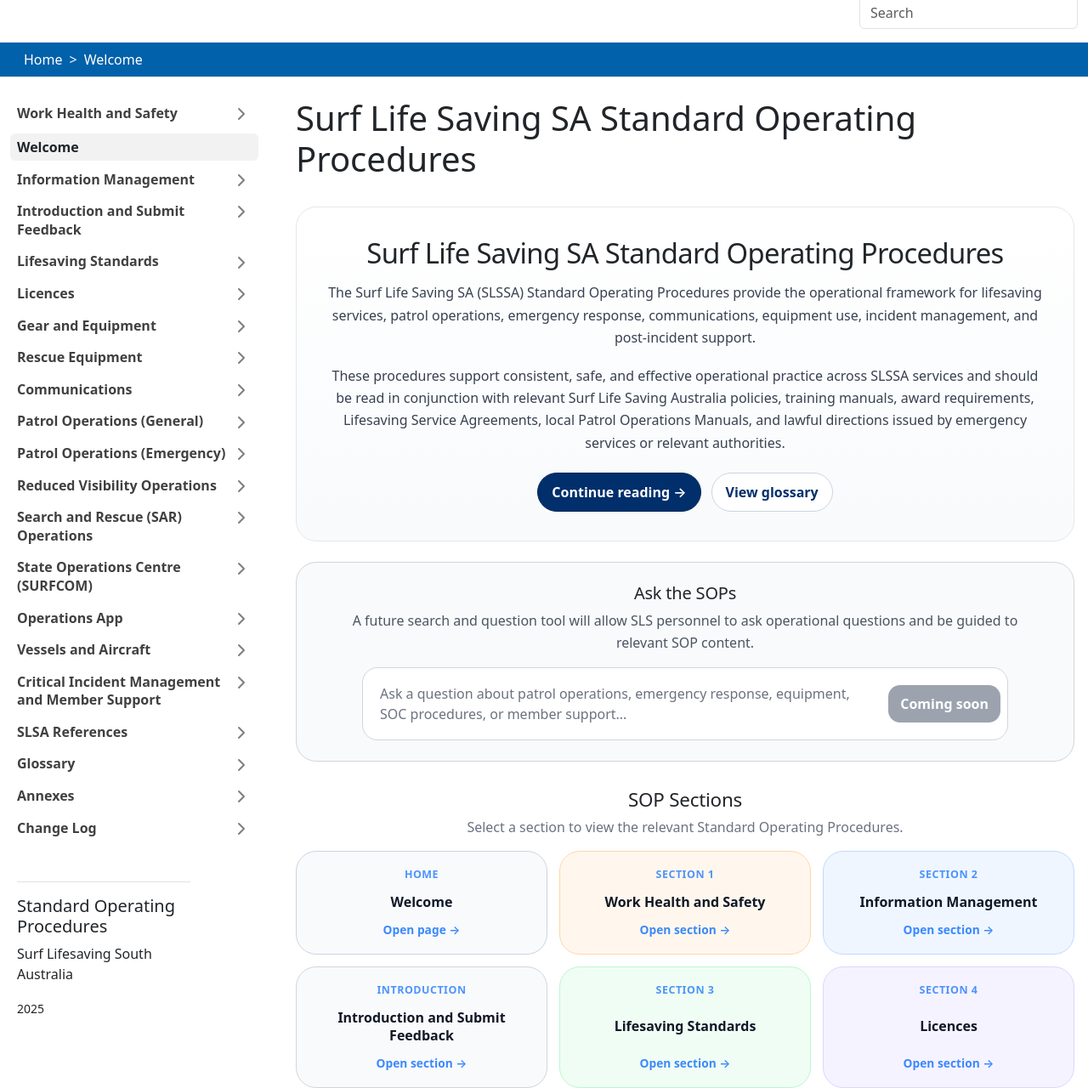
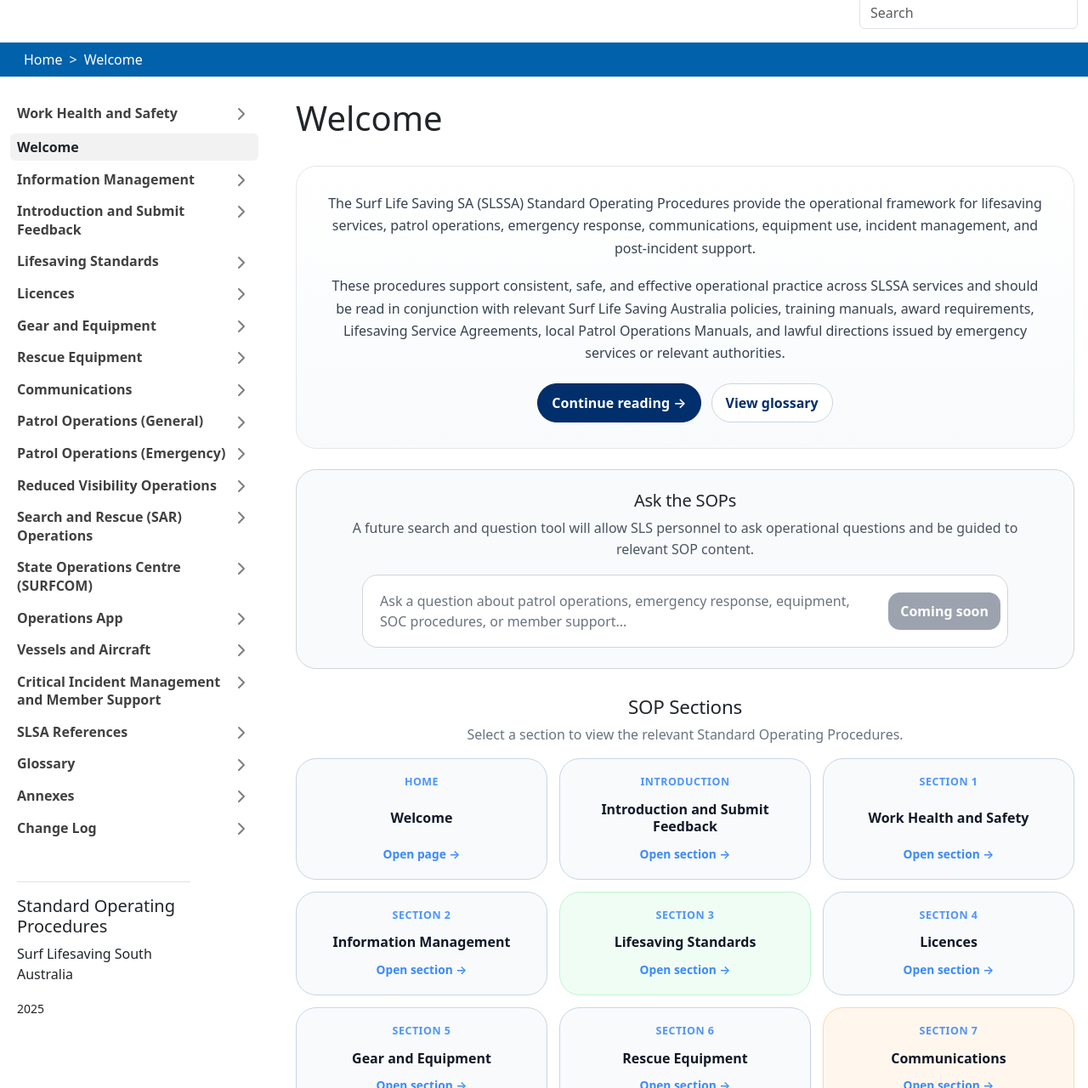
Before and after one commit to slssa-soc/sops-working, a Jekyll site: the page built from index.md, in a window 1280 px wide and 1400 px high, cut to the strip 120-1400 px from the top of the window. Shown: the whole strip at 85% size. Built offline with Jekyll 4.4.1, drawn with Linux system fonts in a browser that asks for light colours; part of the change alters nothing that is shown.

Commit message:
Update SOP home tile colours

```diff
--- a/index.md
+++ b/index.md
@@ -1,6 +1,5 @@
 ---
-title: Surf Life Saving SA Standard Operating Procedures
-nav: Welcome
+title: Welcome
 nav_order: 1
 layout: lesson-content
 ---
@@ -14,20 +13,11 @@ layout: lesson-content
   }
 
   .sop-hero {
-    padding: 34px 28px;
+    padding: 30px 28px;
     margin-bottom: 24px;
     border: 1px solid #e5e7eb;
     border-radius: 24px;
     background: linear-gradient(180deg, #ffffff 0%, #f8fafc 100%);
-    text-align: center;
-  }
-
-  .sop-hero h1 {
-    margin-top: 0;
-    margin-bottom: 14px;
-    font-size: 2.05rem;
-    line-height: 1.2;
-    letter-spacing: -0.02em;
     text-align: center;
   }
 
@@ -208,19 +198,35 @@ layout: lesson-content
     text-align: center;
   }
 
-  .sop-neutral { background: #f8fafc; border-color: #cbd5e1; }
-  .sop-admin { background: #f9fafb; border-color: #d1d5db; }
-  .sop-whs { background: #fff7ed; border-color: #fed7aa; }
-  .sop-info { background: #eff6ff; border-color: #bfdbfe; }
-  .sop-standards { background: #f0fdf4; border-color: #bbf7d0; }
-  .sop-licences { background: #f5f3ff; border-color: #ddd6fe; }
-  .sop-equipment { background: #f4f4f5; border-color: #d4d4d8; }
-  .sop-comms { background: #ecfeff; border-color: #a5f3fc; }
-  .sop-patrol { background: #fffbeb; border-color: #fde68a; }
-  .sop-emergency { background: #fef2f2; border-color: #fecaca; }
-  .sop-sar { background: #f0f9ff; border-color: #bae6fd; }
-  .sop-soc { background: #eef2ff; border-color: #c7d2fe; }
-  .sop-support { background: #faf5ff; border-color: #e9d5ff; }
+  .sop-grey {
+    background: #f8fafc;
+    border-color: #cbd5e1;
+  }
+
+  .sop-red {
+    background: #fef2f2;
+    border-color: #fecaca;
+  }
+
+  .sop-yellow {
+    background: #fffbeb;
+    border-color: #fde68a;
+  }
+
+  .sop-blue {
+    background: #eff6ff;
+    border-color: #bfdbfe;
+  }
+
+  .sop-green {
+    background: #f0fdf4;
+    border-color: #bbf7d0;
+  }
+
+  .sop-orange {
+    background: #fff7ed;
+    border-color: #fed7aa;
+  }
 
   @media (max-width: 900px) {
     .sop-tile-grid {
@@ -232,10 +238,6 @@ layout: lesson-content
     .sop-hero {
       padding: 24px 20px;
       border-radius: 22px;
-    }
-
-    .sop-hero h1 {
-      font-size: 1.65rem;
     }
 
     .sop-ai-placeholder {
@@ -271,8 +273,6 @@ layout: lesson-content
 <div class="sop-home">
 
   <section class="sop-hero">
-    <h1>Surf Life Saving SA Standard Operating Procedures</h1>
-
     <p>
       The Surf Life Saving SA (SLSSA) Standard Operating Procedures provide the operational framework for lifesaving services, patrol operations, emergency response, communications, equipment use, incident management, and post-incident support.
     </p>
@@ -307,7 +307,7 @@ layout: lesson-content
 
   <section class="sop-tile-grid">
 
-    <a class="sop-tile sop-neutral" href="./">
+    <a class="sop-tile sop-grey" href="./">
       <span class="sop-tile-content">
         <span class="sop-tile-number">Home</span>
         <span class="sop-tile-title">Welcome</span>
@@ -315,7 +315,15 @@ layout: lesson-content
       </span>
     </a>
 
-    <a class="sop-tile sop-whs" href="./1-work-health-and-safety/1.1-work-health-and-safety.html">
+    <a class="sop-tile sop-grey" href="./introduction.html">
+      <span class="sop-tile-content">
+        <span class="sop-tile-number">Introduction</span>
+        <span class="sop-tile-title">Introduction and Submit Feedback</span>
+        <span class="sop-tile-link">Open section →</span>
+      </span>
+    </a>
+
+    <a class="sop-tile sop-grey" href="./1-work-health-and-safety/1.1-work-health-and-safety.html">
       <span class="sop-tile-content">
         <span class="sop-tile-number">Section 1</span>
         <span class="sop-tile-title">Work Health and Safety</span>
@@ -323,7 +331,7 @@ layout: lesson-content
       </span>
     </a>
 
-    <a class="sop-tile sop-info" href="./2-information-management/2.1-information-management-and-online-services.html">
+    <a class="sop-tile sop-grey" href="./2-information-management/2.1-information-management-and-online-services.html">
       <span class="sop-tile-content">
         <span class="sop-tile-number">Section 2</span>
         <span class="sop-tile-title">Information Management</span>
@@ -331,15 +339,7 @@ layout: lesson-content
       </span>
     </a>
 
-    <a class="sop-tile sop-admin" href="./introduction.html">
-      <span class="sop-tile-content">
-        <span class="sop-tile-number">Introduction</span>
-        <span class="sop-tile-title">Introduction and Submit Feedback</span>
-        <span class="sop-tile-link">Open section →</span>
-      </span>
-    </a>
-
-    <a class="sop-tile sop-standards" href="./3-lifesaving-standards/3.1-lifesaving-service-agreements.html">
+    <a class="sop-tile sop-green" href="./3-lifesaving-standards/3.1-lifesaving-service-agreements.html">
       <span class="sop-tile-content">
         <span class="sop-tile-number">Section 3</span>
         <span class="sop-tile-title">Lifesaving Standards</span>
@@ -347,7 +347,7 @@ layout: lesson-content
       </span>
     </a>
 
-    <a class="sop-tile sop-licences" href="./4-rescue-vessels/4.1-licences.html">
+    <a class="sop-tile sop-grey" href="./4-rescue-vessels/4.1-licences.html">
       <span class="sop-tile-content">
         <span class="sop-tile-number">Section 4</span>
         <span class="sop-tile-title">Licences</span>
@@ -355,7 +355,7 @@ layout: lesson-content
       </span>
     </a>
 
-    <a class="sop-tile sop-equipment" href="./5-gear-and-equipment/5.1-lifesaving-vehicles.html">
+    <a class="sop-tile sop-grey" href="./5-gear-and-equipment/5.1-lifesaving-vehicles.html">
       <span class="sop-tile-content">
         <span class="sop-tile-number">Section 5</span>
         <span class="sop-tile-title">Gear and Equipment</span>
@@ -363,7 +363,7 @@ layout: lesson-content
       </span>
     </a>
 
-    <a class="sop-tile sop-equipment" href="./6-rescue-equipment/6.1-public-rescue-equipment-to-be-issued.html">
+    <a class="sop-tile sop-grey" href="./6-rescue-equipment/6.1-public-rescue-equipment-to-be-issued.html">
       <span class="sop-tile-content">
         <span class="sop-tile-number">Section 6</span>
         <span class="sop-tile-title">Rescue Equipment</span>
@@ -371,7 +371,7 @@ layout: lesson-content
       </span>
     </a>
 
-    <a class="sop-tile sop-comms" href="./7-communications/7.1-radio-communications.html">
+    <a class="sop-tile sop-orange" href="./7-communications/7.1-radio-communications.html">
       <span class="sop-tile-content">
         <span class="sop-tile-number">Section 7</span>
         <span class="sop-tile-title">Communications</span>
@@ -379,7 +379,7 @@ layout: lesson-content
       </span>
     </a>
 
-    <a class="sop-tile sop-patrol" href="./8-patrol-operations-general/8.1-beach-management-methods-and-roles.html">
+    <a class="sop-tile sop-yellow" href="./8-patrol-operations-general/8.1-beach-management-methods-and-roles.html">
       <span class="sop-tile-content">
         <span class="sop-tile-number">Section 8</span>
         <span class="sop-tile-title">Patrol Operations (General)</span>
@@ -387,7 +387,7 @@ layout: lesson-content
       </span>
     </a>
 
-    <a class="sop-tile sop-emergency" href="./9-patrol-operations-emergency/9.1-emergency-patrol-area-closure-and-evacuation.html">
+    <a class="sop-tile sop-red" href="./9-patrol-operations-emergency/9.1-emergency-patrol-area-closure-and-evacuation.html">
       <span class="sop-tile-content">
         <span class="sop-tile-number">Section 9</span>
         <span class="sop-tile-title">Patrol Operations (Emergency)</span>
@@ -395,7 +395,7 @@ layout: lesson-content
       </span>
     </a>
 
-    <a class="sop-tile sop-emergency" href="./10-reduced-visibility-operations/10.1-reduced-visibility-operations.html">
+    <a class="sop-tile sop-grey" href="./10-reduced-visibility-operations/10.1-reduced-visibility-operations.html">
       <span class="sop-tile-content">
         <span class="sop-tile-number">Section 10</span>
         <span class="sop-tile-title">Reduced Visibility Operations</span>
@@ -403,7 +403,7 @@ layout: lesson-content
       </span>
     </a>
 
-    <a class="sop-tile sop-sar" href="./11-search-and-rescue-SAR-operations/11.1-sar-responsibilities-to-be-issued.html">
+    <a class="sop-tile sop-grey" href="./11-search-and-rescue-SAR-operations/11.1-sar-responsibilities-to-be-issued.html">
       <span class="sop-tile-content">
         <span class="sop-tile-number">Section 11</span>
         <span class="sop-tile-title">Search and Rescue (SAR) Operations</span>
@@ -411,7 +411,7 @@ layout: lesson-content
       </span>
     </a>
 
-    <a class="sop-tile sop-soc" href="./12-state-operations-centre-soc-surfcom/12.1-state-operations-centre-soc-surfcom.html">
+    <a class="sop-tile sop-grey" href="./12-state-operations-centre-soc-surfcom/12.1-state-operations-centre-soc-surfcom.html">
       <span class="sop-tile-content">
         <span class="sop-tile-number">Section 12</span>
         <span class="sop-tile-title">State Operations Centre (SURFCOM)</span>
@@ -419,7 +419,7 @@ layout: lesson-content
       </span>
     </a>
 
-    <a class="sop-tile sop-soc" href="./13-operations-app/13.1-operations-app-general-operations.html">
+    <a class="sop-tile sop-grey" href="./13-operations-app/13.1-operations-app-general-operations.html">
       <span class="sop-tile-content">
         <span class="sop-tile-number">Section 13</span>
         <span class="sop-tile-title">Operations App</span>
@@ -427,7 +427,7 @@ layout: lesson-content
       </span>
     </a>
 
-    <a class="sop-tile sop-equipment" href="./14-vessels-and-aircraft/14.1-helicopter-landing-site.html">
+    <a class="sop-tile sop-grey" href="./14-vessels-and-aircraft/14.1-helicopter-landing-site.html">
       <span class="sop-tile-content">
         <span class="sop-tile-number">Section 14</span>
         <span class="sop-tile-title">Vessels and Aircraft</span>
@@ -435,7 +435,7 @@ layout: lesson-content
       </span>
     </a>
 
-    <a class="sop-tile sop-support" href="./15-critical-incident-management-and-member-support/15.1-critical-incidents.html">
+    <a class="sop-tile sop-blue" href="./15-critical-incident-management-and-member-support/15.1-critical-incidents.html">
       <span class="sop-tile-content">
         <span class="sop-tile-number">Section 15</span>
         <span class="sop-tile-title">Critical Incident Management and Member Support</span>
@@ -443,7 +443,7 @@ layout: lesson-content
       </span>
     </a>
 
-    <a class="sop-tile sop-neutral" href="./16-SLSA-references/16.1-slsa-references.html">
+    <a class="sop-tile sop-grey" href="./16-SLSA-references/16.1-slsa-references.html">
       <span class="sop-tile-content">
         <span class="sop-tile-number">Section 16</span>
         <span class="sop-tile-title">SLSA References</span>
@@ -451,7 +451,7 @@ layout: lesson-content
       </span>
     </a>
 
-    <a class="sop-tile sop-neutral" href="./17-glossary/17.1-glossary.html">
+    <a class="sop-tile sop-grey" href="./17-glossary/17.1-glossary.html">
       <span class="sop-tile-content">
         <span class="sop-tile-number">Section 17</span>
         <span class="sop-tile-title">Glossary</span>
@@ -459,7 +459,7 @@ layout: lesson-content
       </span>
     </a>
 
-    <a class="sop-tile sop-neutral" href="./annexes/1-first-aid-response-possible-exposure-to-hab.html">
+    <a class="sop-tile sop-grey" href="./annexes/1-first-aid-response-possible-exposure-to-hab.html">
       <span class="sop-tile-content">
         <span class="sop-tile-number">Annexes</span>
         <span class="sop-tile-title">Annexes</span>
@@ -467,7 +467,7 @@ layout: lesson-content
       </span>
     </a>
 
-    <a class="sop-tile sop-neutral" href="./18-change-log/18.1-change-log.html">
+    <a class="sop-tile sop-grey" href="./18-change-log/18.1-change-log.html">
       <span class="sop-tile-content">
         <span class="sop-tile-number">Section 18</span>
         <span class="sop-tile-title">Change Log</span>
```
